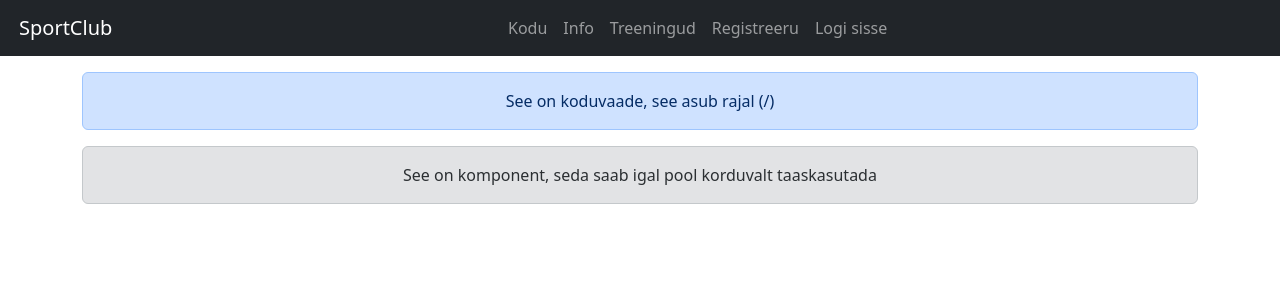
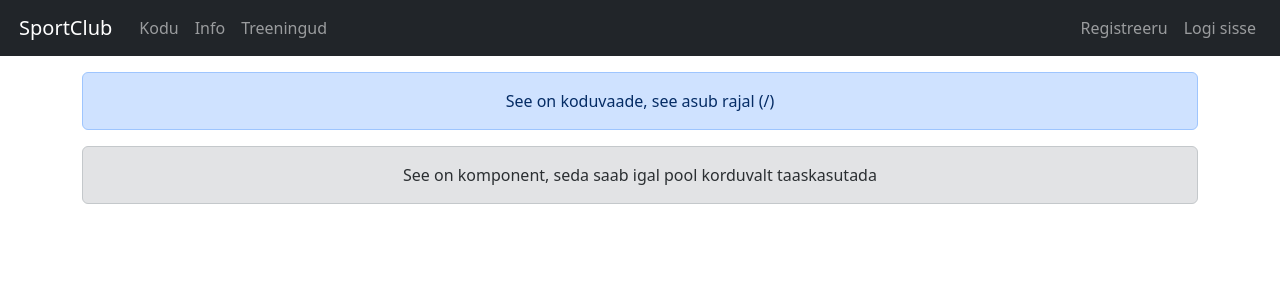
Before and after one commit to jaanusriiner/sportclub, a Vue app in the folder frontend/: page / in a window 1280 px wide. Shown: the top 300 px of the page. Built offline with nearby package versions, Linux system fonts and the light colour scheme.

Commit message:
LLM Complete

```diff
--- a/frontend/src/App.vue
+++ b/frontend/src/App.vue
@@ -46,11 +46,13 @@ export default {
     >
       <span class="navbar-toggler-icon"></span>
     </button>
-    <div class="collapse navbar-collapse justify-content-center" id="navMenu">
-      <div class="navbar-nav">
+    <div class="collapse navbar-collapse" id="navMenu">
+      <div class="navbar-nav me-auto">
         <RouterLink class="nav-link" to="/">Kodu</RouterLink>
         <RouterLink class="nav-link" to="/info">Info</RouterLink>
         <RouterLink class="nav-link" to="/">Treeningud</RouterLink>
+      </div>
+      <div class="navbar-nav">
         <div v-if="isLoggedIn">
           <button type="button" class="nav-link btn btn-link text-start" @click="executeLogOut">
             Logi välja
```
Also changed, not shown: 1 other file (tests, documents, lock files or other folders).
